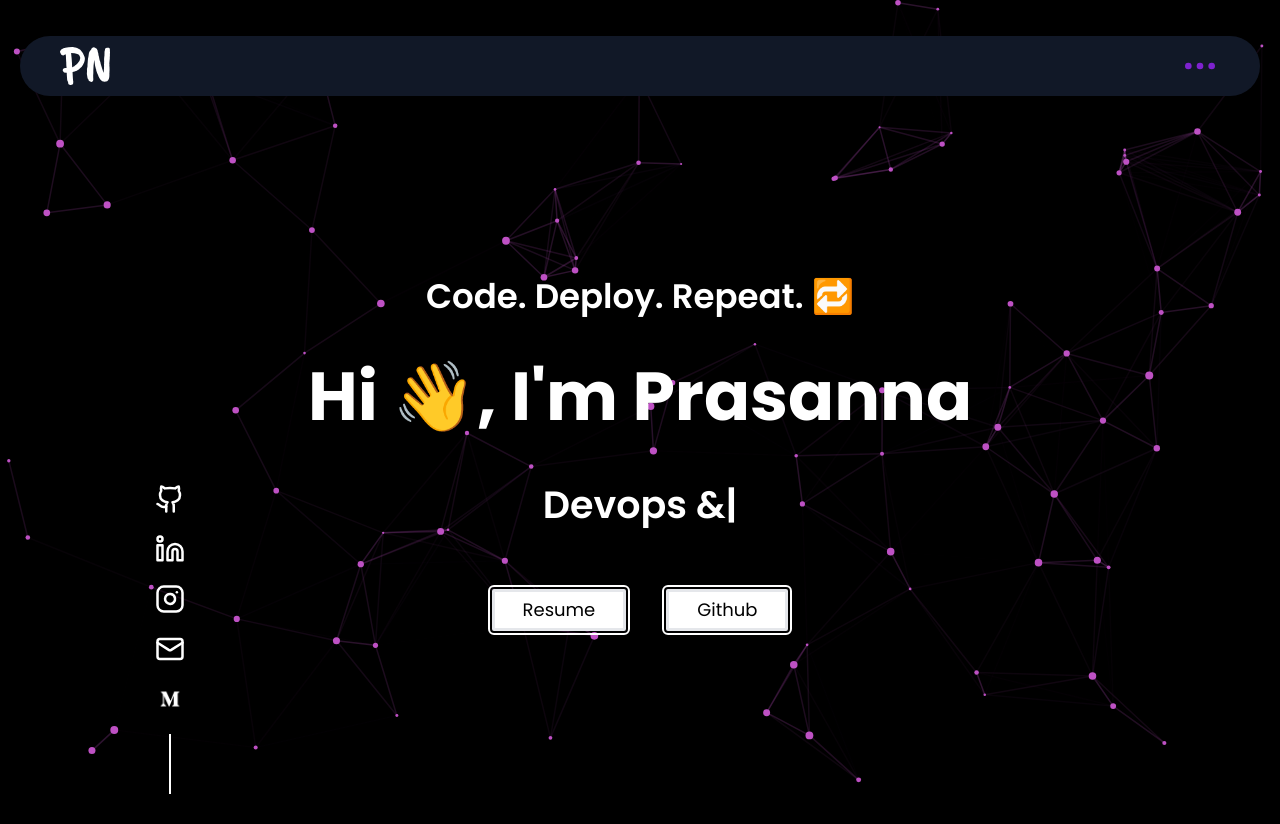
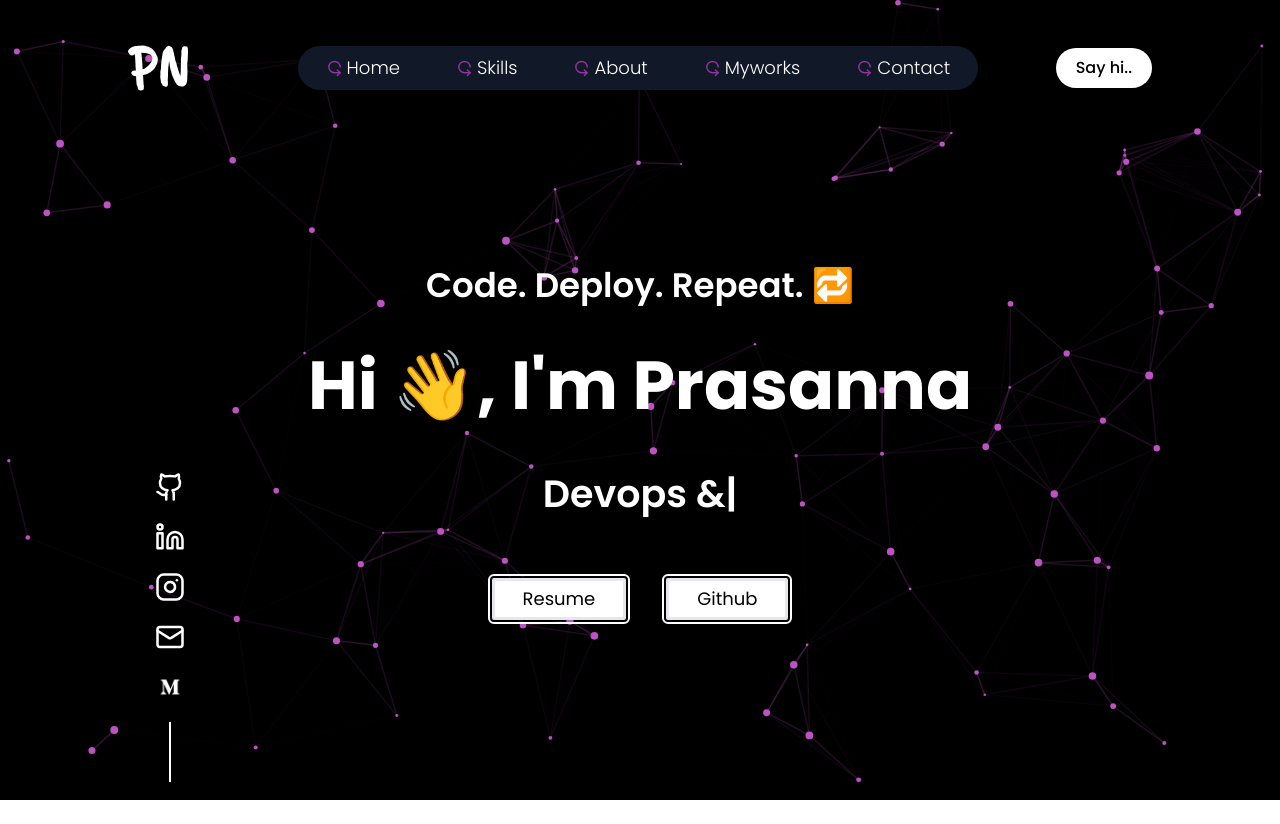
Before and after one commit to Prasanna0709/myportfolio, a React (Vite) app: page / in a window 1280 px wide. After the commit the page ends 800 px from the top, so only its background shows below. Built offline with nearby package versions, Linux system fonts and the light colour scheme.

Commit message:
navbar and home page changes did

```diff
--- a/src/components/organisms/Navbar.jsx
+++ b/src/components/organisms/Navbar.jsx
@@ -13,46 +13,61 @@ const Navbar = () => {
   ];
 
   return (
-    // <div className="flex justify-between items-center sticky top-0 z-[60] bg-black bg-opacity-80 backdrop-blur-md lg:px-16 xl:px-32 pt-6">
-    //   <div className="">
-    //     <img
-    //       src="/Prasanna_Logo.svg"
-    //       alt="prasanna_logo"
-    //       className="w-[60px] h-[60px]"
-    //     />
-    //   </div>
-    //   <div className="ps-8">
-    //     <div>
-    //       <ul className="flex justify-around rounded-3xl bg-gray-900">
-    //         {navList.map((link) => (
-    //           <li className="py-2 px-7 text-lg flex items-center">
-    //             <span className="pr-1 colorPr">
-    //               <IterationCcw size={17} />
-    //             </span>
-    //             <a href={`#${link.id}`} className="colorWh font-light">
-    //               {link.name}
-    //             </a>
-    //           </li>
-    //         ))}
-    //       </ul>
-    //     </div>
-    //   </div>
-    //   <div>
-    //     <button className="px-5 py-2 bg-white rounded-3xl text-black font-medium">
-    //       Say hi..
-    //     </button>
-    //   </div>
-    // </div>
-    <div className="relative mt-6 z-[60] px-3 py-2 md:px-5 md:py-3">
-        <div className="flex w-full items-center justify-between px-10 bg-gray-900 h-[50px] sm:h-[60px] rounded-[600px]">
-            <div className="flex justify-center items-center h-[35px] w-[35px] sm:w-[40px] sm:h-[40px]  md:w-[50px] md:h-[50px]">
+    <>
+      <div className="flex justify-between hidden lg:flex h-[17vh] items-center sticky top-0 z-[60] lg:px-16 xl:px-32 pt-3 pb-3">
+      <div className="">
+        <img
+          src="/Prasanna_Logo.svg"
+          alt="prasanna_logo"
+          className="w-[60px] h-[60px]"
+        />
+      </div>
+      <div className="ps-8">
+        <div>
+          <ul className="flex justify-around rounded-3xl bg-gray-900">
+            {navList.map((link) => (
+              <li className="py-2 px-7 text-lg flex items-center">
+                <span className="pr-1 colorPr">
+                  <IterationCcw size={17} />
+                </span>
+                <a href={`#${link.id}`} className="colorWh font-light">
+                  {link.name}
+                </a>
+              </li>
+            ))}
+          </ul>
+        </div>
+      </div>
+      <div>
+        <button className="px-5 py-2 bg-white rounded-3xl text-black font-medium">
+          Say hi..
+        </button>
+      </div>
+    </div>
+
+    <div className="flex justify-center lg:hidden items-center h-[17vh] sticky top-0 z-[60]">
+        <div className="relative flex justify-between items-center px-7 sm:px-10 md:px-20 rounded-[500px] py-2 w-[80%] bg-gray-800">
+          <div className="w-[30px] h-[30px] flex items-center">
             <img src="./Prasanna_Logo.svg" alt="logo" />
-        </div>
-        <div>
-            <Ellipsis className=" h-[35px] w-[35px] sm:w-[40px] sm:h-[40px] text-purple-700"/>
-        </div>
+          </div>
+          <div>
+            <Ellipsis className="w-[30px] h-[30px] text-purple-600 cursor-pointer" onClick={()=>setIsOpen(isOpen?false:true)}/>
+          </div>
+          {isOpen && (<div className="rounded-md absolute bottom-[-250px] sm:bottom-[-280px] right-0 w-[180px] h-[240px] sm:w-[300px] sm:h-[270px] bg-gray-800">
+              <ul className="flex flex-col h-[100%] justify-center">
+                {navList.map((link,index)=>(
+                  <li className="py-1 my-1 px-6 sm:px-10">
+                    <a href={`#${link.id}`} className="text-[14px] sm:text-[18px] text-white cursor pointer" >{link.name}</a>
+                  </li>
+              ))}
+              <div className="flex py-1 px-5 sm:px-9">
+                <button className="px-2 sm:px-3 cursor-pointer py-1 rounded-md border-none bg-white text-black w-[80px] sm:w-[100px]">Say hi ...</button>
+              </div>
+              </ul>
+         </div>)}
         </div>
     </div>
+    </>
   );
 };
 
--- a/src/components/organisms/TextCarousel.jsx
+++ b/src/components/organisms/TextCarousel.jsx
@@ -5,7 +5,7 @@ import SocialMedia from "./SocialMedia";
 
 const TextCarousel = () => {
   return (
-    <div className="colorWh pb-[50px] z-50 relative h-[81vh] flex flex-col justify-center items-center mt-6 sm:mt-12">
+    <div className="colorWh pb-[100px] sm:pb-[40px] z-50 relative h-[82vh] flex flex-col justify-center items-center">
       <div className="mb-6">
         <p className="text-[24px] md:text-[34px] font-semibold">Code. Deploy. Repeat. 🔁</p>
       </div>
```
